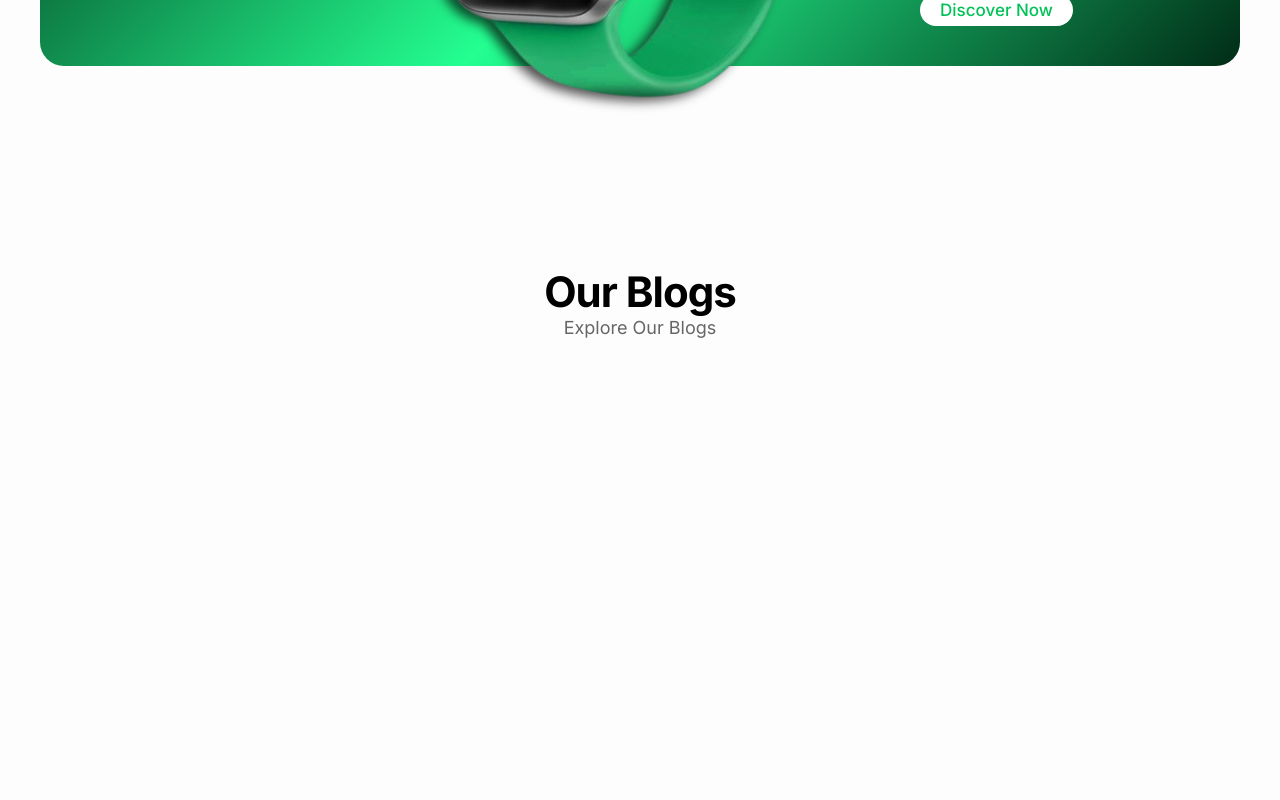
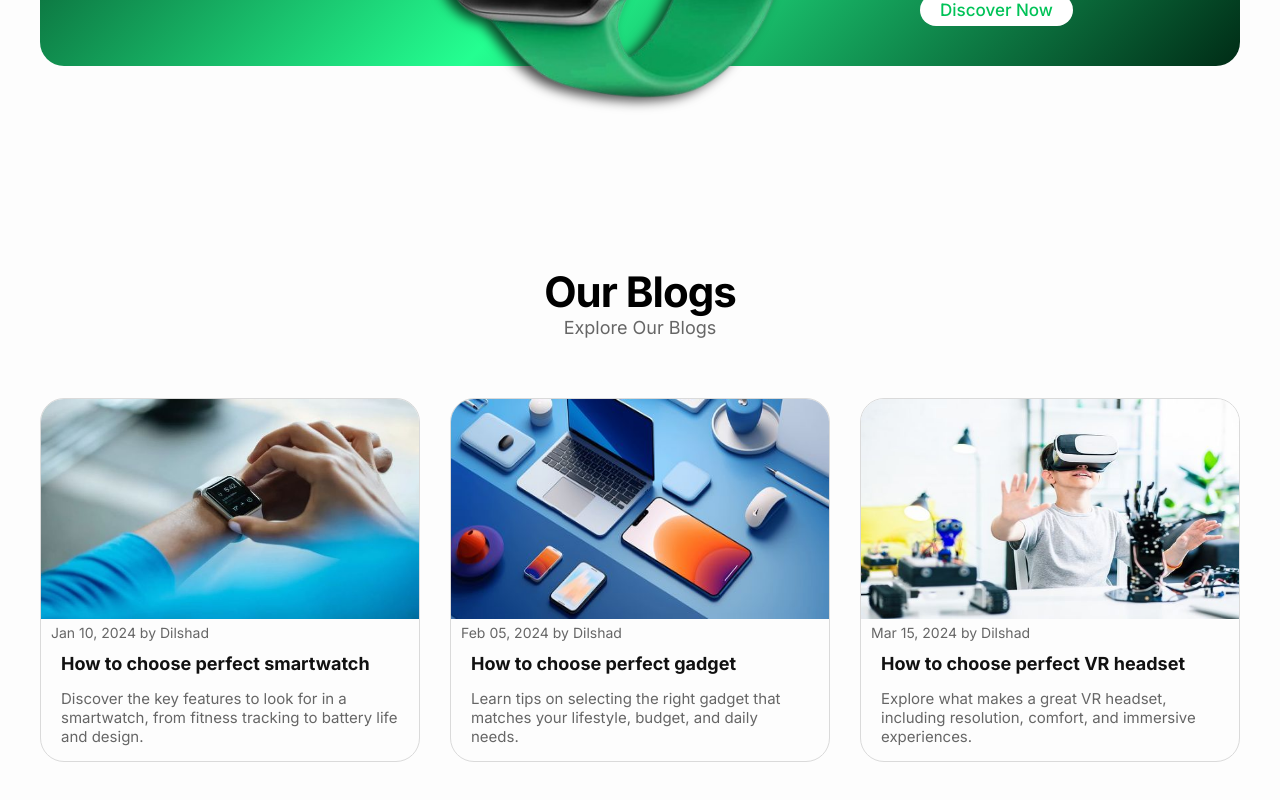
Before and after one commit to AdamKhelladi/react-Ecommerce-website, a React (Create React App) app: page / in a window 1280 px wide. Shown: the part 3808-4608 px from the top of the page. Before the commit the page ends 4406 px from the top, so only its background shows below. Built offline with nearby package versions, Linux system fonts and the light colour scheme.

Commit message:
Add Styles to Blogs component

```diff
--- a/src/App.css
+++ b/src/App.css
@@ -4,7 +4,7 @@
   --bg-secondary: #fff;
   --text-primary: #111;
   --text-secondary: #666;
-  --border-color: #e5e7eb;
+  --border-color: #dadada;
   --accent-color: #ff0000;
   --accent-color-hover: #da0000;
   --gradient-color-one: #d4d4d4;
--- a/src/components/Blogs/Blogs.css
+++ b/src/components/Blogs/Blogs.css
@@ -16,3 +16,64 @@
   color: var(--text-secondary);
   font-size: 18px;
 }
+
+.blogs-container .blogs-items {
+  display: grid;
+  grid-template-columns: repeat(auto-fill, minmax(350px, 1fr));
+  gap: 30px;
+}
+
+.blogs-container .blogs-items .blog {
+  border-radius: 24px;
+  overflow: hidden;
+
+  /* background-color: #f0f0f0; */
+  background-color: var(--bg-primary);
+  border: 1px solid var(--border-color);
+}
+
+.blogs-container .blogs-items .blog .blog-img {
+  overflow: hidden;
+  height: 220px;
+}
+
+.blogs-container .blogs-items .blog .blog-img img {
+  height: 100%;
+  width: 100%;
+  cursor: pointer;
+  transition: 0.5s;
+}
+.blogs-container .blogs-items .blog .blog-img img:hover {
+  transform: scale(1.2) rotate(5deg);
+}
+
+.blogs-container .blogs-items .blog .date {
+  font-size: 14px;
+  color: var(--text-secondary);
+  margin-left: 10px;
+  margin-top: 5px;
+}
+
+.blogs-container .blogs-items .blog .details {
+  padding: 0px 20px;
+  border-radius: 24px;
+  margin-top: 5px;
+}
+
+.blogs-container .blogs-items .blog .details .blog-title {
+  font-size: 18px;
+  color: var(--text-primary);
+}
+
+.blogs-container .blogs-items .blog .details .blog-description {
+  font-size: 15px;
+  color: var(--text-secondary);
+}
+
+@media (max-width: 800px) {
+  .blogs-container .blogs-items {
+    display: grid;
+    grid-template-columns: repeat(auto-fill, minmax(250px, 1fr));
+    gap: 30px;
+  }
+}
--- a/src/components/Blogs/Blogs.js
+++ b/src/components/Blogs/Blogs.js
@@ -37,7 +37,22 @@ export default function Blogs() {
         <h1 className="blogs-title">Our Blogs</h1>
         <p className="blogs-description">Explore Our Blogs</p>
       </div>
-      <></>
+      <div className="blogs-items">
+        {
+          blogsData.map((blog) => (
+            <div key={blog.id} className="blog">
+              <div className="blog-img">
+                <img src={blog.img} alt={blog.title}/>
+              </div>
+              <div className="date">{blog.date}</div>
+              <div className="details">
+                <h1 className="blog-title">{blog.title}</h1>
+                <p className="blog-description">{blog.description}</p>
+              </div>
+            </div>
+          ))
+        }
+      </div>
     </div>
   );
 }
--- a/src/components/NavBar/NavBar.css
+++ b/src/components/NavBar/NavBar.css
@@ -110,7 +110,7 @@
   padding: 10px 15px;
   font-size: 15px;
   font-weight: 500;
-  border: 1px solid var(--text-secondary);
+  border: 1px solid var(--border-color);
   outline: none;
   width: 100%;
   animation: show-input 0.2s linear;
```
